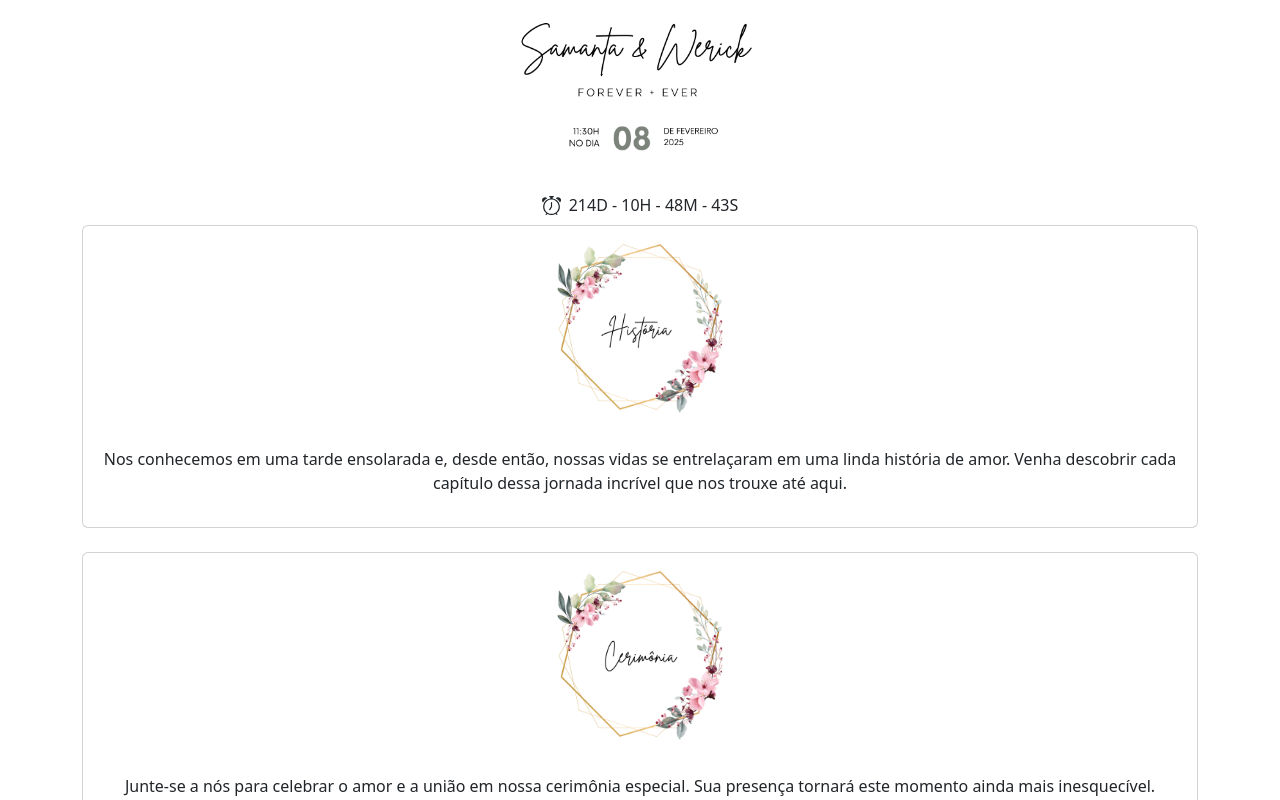
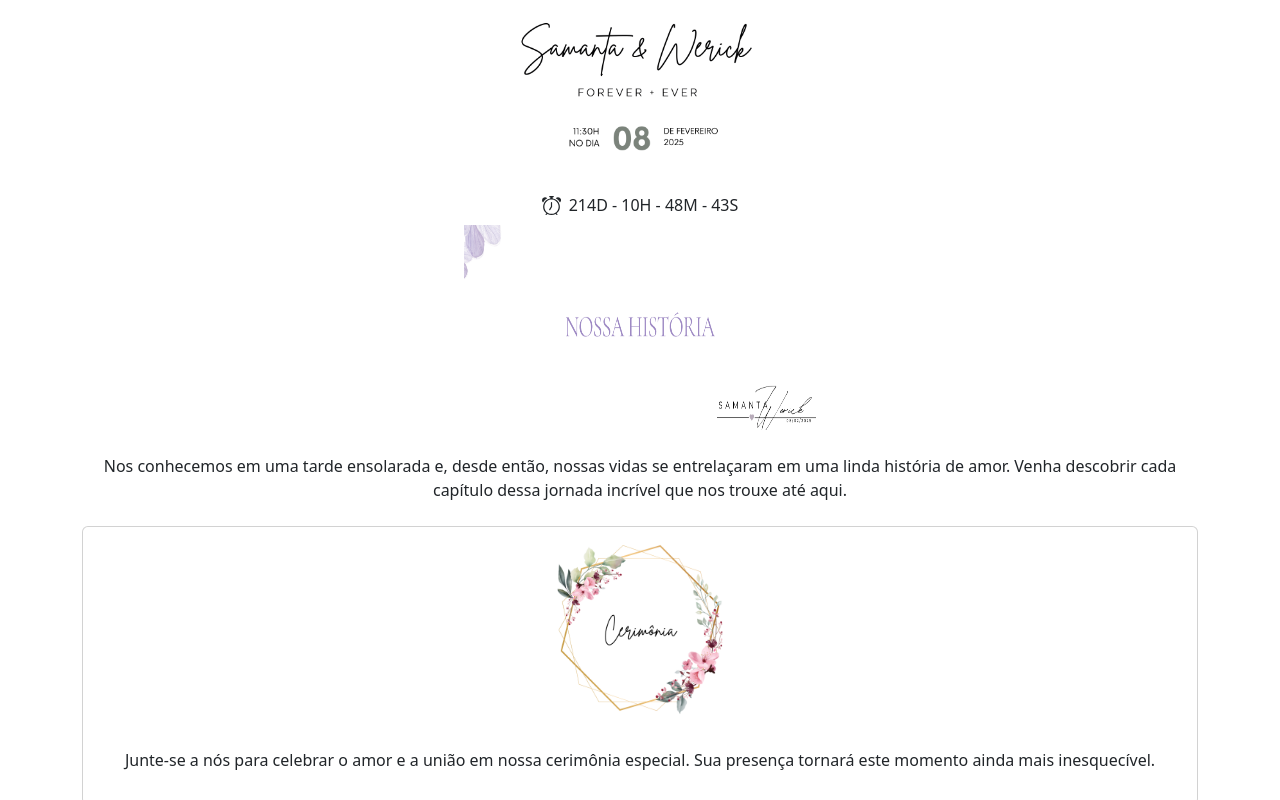
Before and after one commit to wericksilva/wedding-app, a Next.js app: page / in a window 1280 px wide. Shown: the top 800 px of the page. Built offline with nearby package versions, Linux system fonts and the light colour scheme.

Commit message:
historia nova

```diff
--- a/src/app/page.js
+++ b/src/app/page.js
@@ -18,15 +18,15 @@ export default function Home() {
             <CountDown></CountDown>
 
             <div className="container text-center">
-                <div className="card mt-2">
+                <div className=" mt-2">
                     <div className="container">
                         <a href="/wedding-app/historia">
                         <div className="text-center">
-                            <img src="./imagens/historia.svg" width="352px" height="205px" className="me-12" alt="Historia" />
+                            <img src="./imagens/historia1.svg" width="352px" height="205px" className="me-12" alt="Historia" />
                         </div>
                         </a>
                     </div>
-                    <div className="card-body">
+                    <div className="card-body mt-4">
 
                         <p>Nos conhecemos em uma tarde ensolarada e, desde então, nossas vidas se entrelaçaram em uma linda história de amor. Venha descobrir cada capítulo dessa jornada incrível que nos trouxe até aqui.</p>
                     </div>
```
Also changed, not shown: public/imagens/historia1.svg (added).
